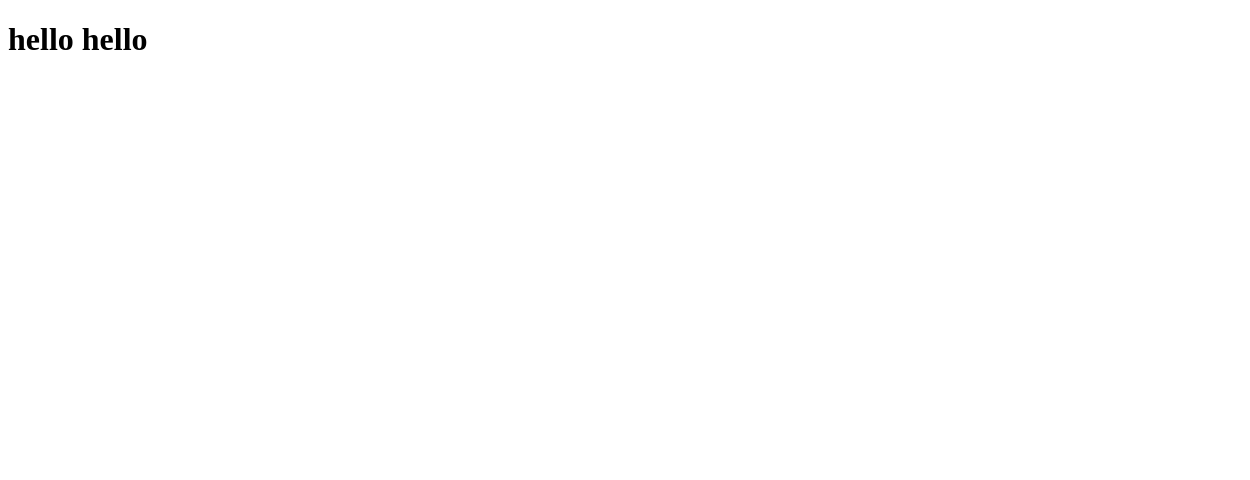
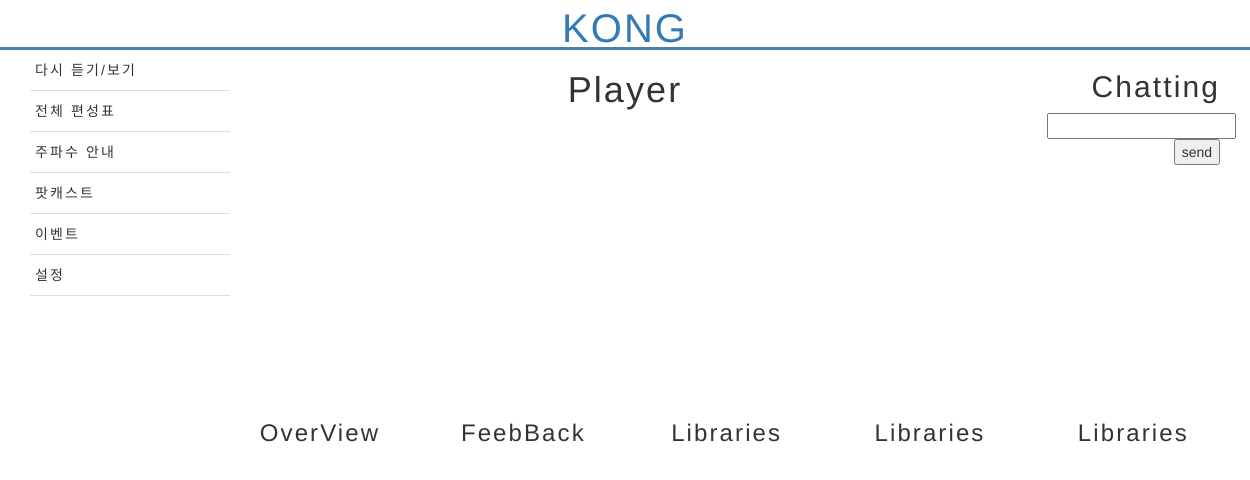
Before and after one commit to hyj0522kl994/test1, an Electron app: page mainWindow.html in a window 1250 px wide. Drawn offline with nearby package versions, Linux system fonts and the light colour scheme.

Commit message:
electron + chat by using websocket
chatting function by websocket , still having error to run the main process

```diff
--- a/mainWindow.html
+++ b/mainWindow.html
@@ -1,9 +1,123 @@
 <!DOCTYPE html>
-<html lang="en">
-<head>
-  <title> hello world!</title>
-</head>
+<html>
+	<head>
+	<meta charset="UTF-8">
+	<meta name="viewport" content="width=device-width, initial-scale=1">
+    <link rel="stylesheet" type="text/css" href="style.css"/>
+  <!--  <script src="index.js"></script> -->
+
+
+		<link rel="stylesheet" href="https://maxcdn.bootstrapcdn.com/bootstrap/3.3.7/css/bootstrap.min.css">
+		<script src="https://ajax.googleapis.com/ajax/libs/jquery/3.2.0/jquery.min.js"></script>
+		<script src="https://maxcdn.bootstrapcdn.com/bootstrap/3.3.7/js/bootstrap.min.js"></script>
+
+	</head>
+
 <body>
-  <h1>hello hello</h1>
-</body>
+
+	<script>
+	  const socket = new WebSocket("ws://localhost:1040");
+
+	  socket.onmessage = function(event) {
+	      var data = event.data;
+	      document.getElementById("storage").innerHTML +=data;
+	      document.getElementById("storage").innerHTML +="<br>";
+				           console.log(data);
+
+	  }
+	  socket.onopen = function() {
+	  }
+	  window.onload = function(){
+	  document.querySelector('button').onclick = function(){
+	    var text = document.getElementById('message').value;
+			socket.send(text);
+
+		}
+
+
+	}
+	</script>
+
+		<div class="logo">
+				<p align="center"><a href="#">KONG</a></p>
+		</div>
+
+
+<div class="middle-top">
+    <div class="container-fluid">
+
+              <div class="col-sm-2">
+                <div class ="leftside">
+                  <ul>
+                    <li><a href="#">다시 듣기/보기</a></li>
+                    <li><a href="#">전체 편성표</a></li>
+                    <li><a href="#">주파수 안내</a></li>
+                    <li><a href="#">팟캐스트</a></li>
+                    <li><a href="#">이벤트</a></li>
+                    <li><a href="#">설정</a></li>
+                  </ul>
+                </div>
+              </div>
+
+              <div class= "col-sm-8">
+                  <div class= "center">
+	                    <h1 align="center" >Player</h1>
+
+                  </div>
+              </div>
+
+              <div class= "col-sm-2">
+                 <div class= "rightside">
+                      <h2>Chatting</h2>
+                    <!--  <form id="comment-form">
+                        <input type="text" id="comment-input" placeholder="코멘트"/>
+                        <input type="submit" value="입력"/>
+                      </form>
+                      <ul id="comments"></ul>-->
+
+											<textfield id="storage" cols:"30" rows:"100" > </textfield>
+
+											<div id="chat"></div>
+											<div id=box>
+											  <input id="message" class="message" type="text">
+											  <button>send</button>
+											</div>
+
+									</div>
+              </div>
+
+        </div>
+    </div>
+
+    <div class="middle-bottom">
+        <div class="container-fluid">
+                    <div class="col-lg-2" >
+                    </div>
+
+                    <div class="col-lg-2" >
+                      <h3 align="center">OverView</h3>
+
+                    </div>
+
+                    <div class="col-lg-2" >
+                      <h3 align="center">FeebBack</h3>
+
+                    </div>
+
+                    <div class="col-lg-2" >
+                      <h3 align="center">Libraries</h3>
+
+                    </div>
+                    <div class="col-lg-2" >
+                      <h3 align="center">Libraries</h3>
+
+                    </div>
+                    <div class="col-lg-2" >
+                      <h3 align="center">Libraries</h3>
+
+                    </div>
+
+             </div>
+      </div>
+	</body>
 </html>
--- /dev/null
+++ b/style.css
@@ -0,0 +1,54 @@
+body {
+    font-size: 80%;
+
+    letter-spacing: 0.15em;
+
+}
+
+textarea {
+  resize: none;
+
+}
+.logo  {
+  border-bottom: 3px solid #4683AC;
+  height: 50px;
+}
+
+.logo p{
+  font-size: 40px;
+}
+.middle-top{
+  height: 350px;
+
+}
+
+.leftside {
+  width:200px;
+  position: fixed;
+
+}
+.leftside ul{
+  margin:0;
+  padding:0;
+  list-style:none;
+}
+.leftside li{
+  padding:10px 5px;
+  border-bottom:1px solid #DDD;
+}
+.leftside li a{
+  color: #333;
+  text-decoration:none;
+}
+.leftside li a:hover{
+  color:#F00;
+  text-decoration: underline;
+}
+.center{
+
+}
+.rightside {
+  text-align: right;
+
+
+}
```
Also changed, not shown: index.js (added, +77 -0 lines), main.js (+35 -15 lines), package.json (+13 -3 lines), 4 other files.
